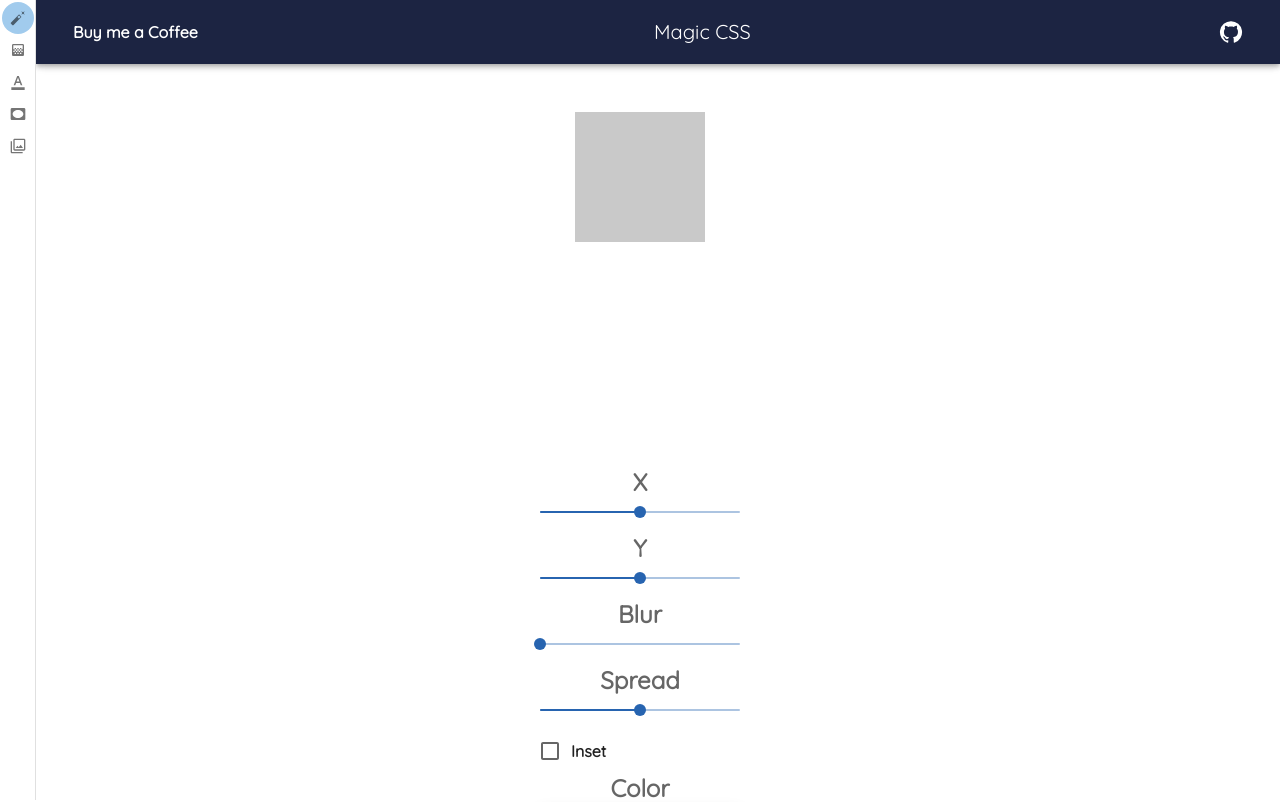
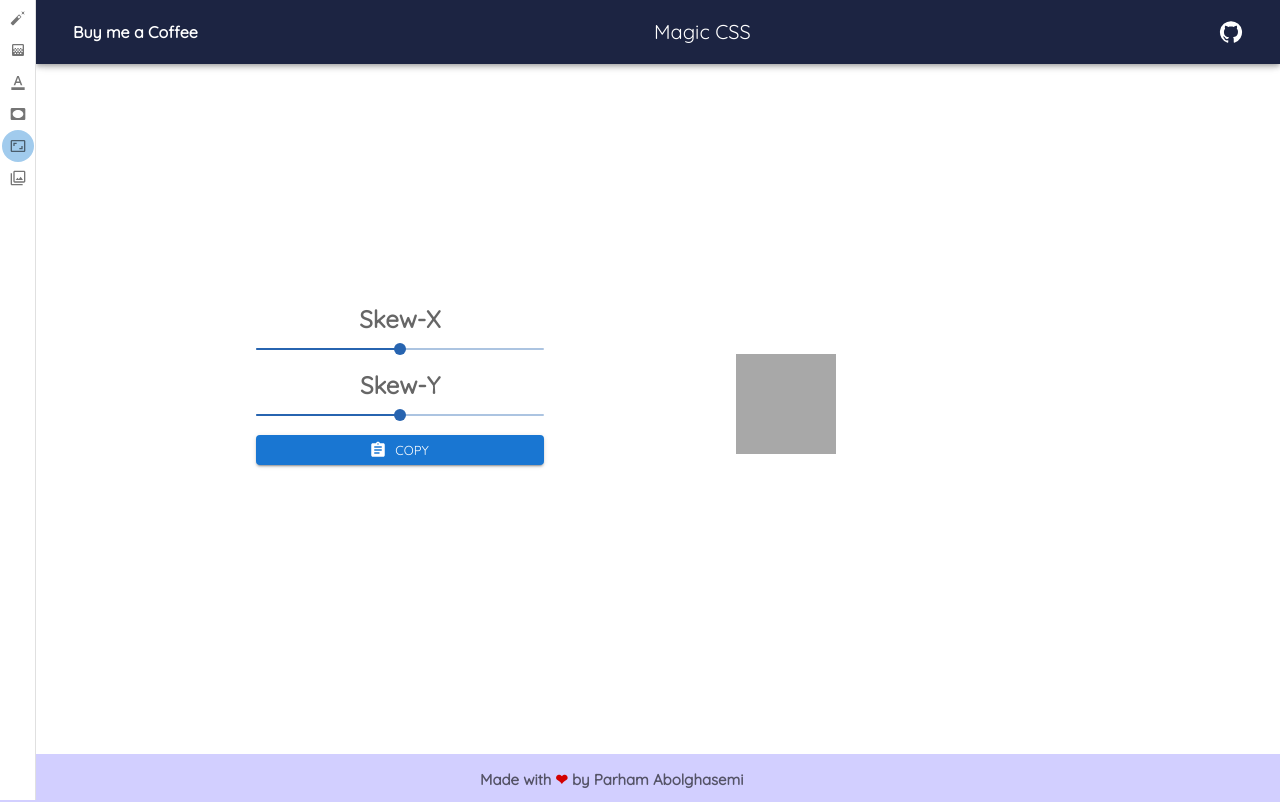
Before and after one commit to parham-ab/React-magic-css, a React (Create React App) app: page /skew in a window 1280 px wide. Before the commit this address led to /shadowGenerator. Shown: the top 802 px of the page. Built offline with nearby package versions, Linux system fonts and the light colour scheme; some icons are missing.

Commit message:
skew feature added

```diff
--- a/src/App.js
+++ b/src/App.js
@@ -5,11 +5,13 @@ import LayOut from "./components/layout";
 import ShadowGenerator from "./components/ShadowGenerator";
 import Gradient from "./components/Gradient";
 import TextShadowGenerator from "./components/TextShadowGenerator";
-import { createTheme, ThemeProvider } from "@mui/material/styles";
 import BorderRadius from "./components/BorderRadius";
 import ImageFilter from "./components/ImageFilter";
 import Donate from "./components/donation";
+import Skew from "./components/Skew";
 import ScrollToTop from "./components/functions/ScrollTotop";
+// mui
+import { createTheme, ThemeProvider } from "@mui/material/styles";
 // font customizing
 const theme = createTheme({
   typography: {
@@ -35,6 +37,7 @@ const App = () => {
           />
           <Route path="/border-radius" element={<BorderRadius />} />
           <Route path="/image-filter" element={<ImageFilter />} />
+          <Route path="/skew" element={<Skew />} />
           <Route path="/donation" element={<Donate />} />
           <Route path="/*" element={<Navigate to="/shadowGenerator" />} />
         </Routes>
--- /dev/null
+++ b/src/components/Skew.js
@@ -0,0 +1,98 @@
+import { useEffect, useState } from "react";
+// copy to clipboard button
+import copy from "copy-to-clipboard";
+// react toastify
+import { ToastContainer } from "react-toastify";
+import "react-toastify/dist/ReactToastify.css";
+import { notify } from "./functions/toast";
+// mui components
+import { Button, Container, Grid, Slider, Typography } from "@mui/material";
+import { Box } from "@mui/system";
+// icon
+import AssignmentIcon from "@mui/icons-material/Assignment";
+// custom hooks
+import DynamicTitle from "../hooks/DynamicTitle";
+
+const Skew = () => {
+  const [SkewX, setSkewX] = useState(0);
+  const [SkewY, setSkewY] = useState(0);
+  const [finalSource, setFinalSource] = useState("");
+
+  useEffect(() => {
+    setFinalSource(`transform: skew(${SkewX}deg, ${SkewY}deg);`);
+  }, [SkewX, SkewY]);
+  //   copy to clipboard function
+  const copyToClipboard = () => {
+    copy(finalSource);
+    notify("success", "Copied to clipboard ✔");
+  };
+  // dynamic title
+  DynamicTitle("Magic CSS - Skew");
+
+  return (
+    <Container>
+      <Grid
+        container
+        display="flex"
+        alignItems="center"
+        sx={{ flexDirection: { xs: "column", sm: "row" }, minHeight: "80vh" }}
+      >
+        <Grid item mt={5} sx={{ margin: "4rem auto" }} xs={4} md={3}>
+          <Typography variant="h5" color="text.secondary" textAlign="center">
+            Skew-X
+          </Typography>
+          <Slider
+            min={-50}
+            max={50}
+            size="small"
+            defaultValue={0}
+            aria-label="Small"
+            valueLabelDisplay="auto"
+            sx={{ color: "#2764b0" }}
+            value={SkewX}
+            onChange={(e) => setSkewX(e.target.value)}
+          />
+
+          <Typography variant="h5" color="text.secondary" textAlign="center">
+            Skew-Y
+          </Typography>
+          <Slider
+            min={-50}
+            max={50}
+            size="small"
+            defaultValue={0}
+            aria-label="Small"
+            valueLabelDisplay="auto"
+            sx={{ color: "#2764b0" }}
+            value={SkewY}
+            onChange={(e) => setSkewY(e.target.value)}
+          />
+
+          <Button
+            size="small"
+            variant="contained"
+            sx={{ width: "100%" }}
+            onClick={copyToClipboard}
+            startIcon={<AssignmentIcon />}
+          >
+            Copy
+          </Button>
+        </Grid>
+
+        <Grid item mt={5} xs={5} md={5}>
+          <Box
+            sx={{
+              width: "100px",
+              height: "100px",
+              backgroundColor: "rgb(168, 168, 168)",
+              transform: `skew(${SkewX}deg, ${SkewY}deg)`,
+            }}
+          ></Box>
+        </Grid>
+      </Grid>
+      <ToastContainer />
+    </Container>
+  );
+};
+
+export default Skew;
--- a/src/components/layout/Header.js
+++ b/src/components/layout/Header.js
@@ -18,6 +18,7 @@ import FormatColorTextIcon from "@mui/icons-material/FormatColorText";
 import GitHubIcon from "@mui/icons-material/GitHub";
 import VignetteIcon from "@mui/icons-material/Vignette";
 import FilterIcon from "@mui/icons-material/Filter";
+import AspectRatioIcon from "@mui/icons-material/AspectRatio";
 // react awesome button
 import { AwesomeButton } from "react-awesome-button";
 import "react-awesome-button/dist/styles.css";
@@ -48,6 +49,13 @@ const Header = () => {
       text: "BorderRadius",
       icon: <VignetteIcon color="text.secondary" sx={{ fontSize: "16px" }} />,
       path: "/border-radius",
+    },
+    {
+      text: "skew",
+      icon: (
+        <AspectRatioIcon color="text.secondary" sx={{ fontSize: "16px" }} />
+      ),
+      path: "/skew",
     },
     {
       text: "ImageFilter",
```
